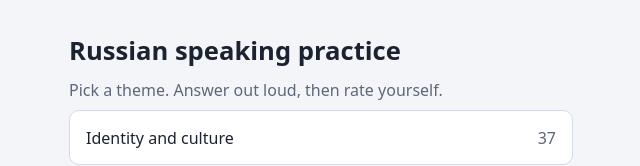
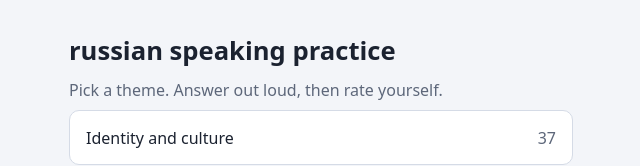
Before and after one commit to blizzarii/edexcel-russian-speaking, a plain HTML site: page index.html in a window 1280 px wide. Shown: the top 166 px of the page, without its empty margins (319-959 px from the left). Drawn offline with Linux system fonts and the light colour scheme.

Commit message:
Update index.html

```diff
--- a/index.html
+++ b/index.html
@@ -48,7 +48,7 @@ function themes() {
   clearInterval(tick);
   const names = Object.keys(bank);
   const total = names.reduce((n, k) => n + bank[k].length, 0);
-  app.innerHTML = `<h1>Russian speaking practice</h1>
+  app.innerHTML = `<h1>russian speaking practice</h1>
     <p class="muted">Pick a theme. Answer out loud, then rate yourself.</p>` +
     names.map((n, k) => `<button class="row" data-k="${k}"><span>${esc(n)}</span><span class="muted">${bank[n].length}</span></button>`).join("") +
     `<button class="row" data-k="all"><span>All themes</span><span class="muted">${total}</span></button>`;
```
